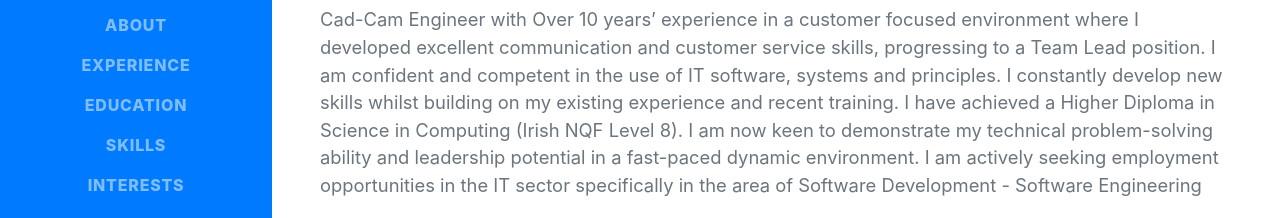
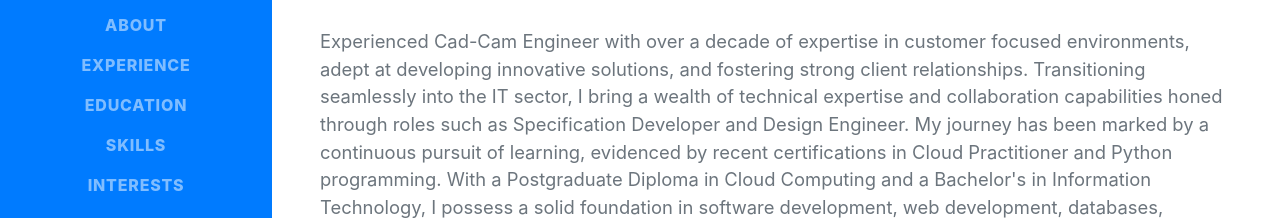
Before and after one commit to Balays33/Balays33.github.io, a plain HTML site: page index.html in a window 1280 px wide. Shown: the part 335-553 px from the top of the page. Drawn offline with nearby package versions, Linux system fonts and the light colour scheme; a web font is replaced by a local one.

Commit message:
second commit

```diff
--- a/index.html
+++ b/index.html
@@ -61,20 +61,22 @@
                         <span class="text-primary">Barcza</span>
                     </h1>
                     <div class="subheading mb-5">
+                      <h3 style="color:rgb(136, 136, 136);"><i>DESIGN DEVELOPER</i></h3>
+                      <hr>
+
                         Dublin Ireland,  · (+353) 85-109-7776 ·
                         <a href="mailto:balazs.barcza@gmail.com">balazs.barcza@gmail.com</a>
                     </div>
-                    <p class="lead mb-5">Cad-Cam Engineer with Over 10 years’ experience in a customer
-                        focused environment where I developed excellent communication
-                        and customer service skills, progressing to a Team Lead position. I
-                        am confident and competent in the use of IT software, systems and
-                        principles. I constantly develop new skills whilst building on my
-                        existing experience and recent training. I have achieved a Higher
-                        Diploma in Science in Computing (Irish NQF Level 8). I am now keen
-                        to demonstrate my technical problem-solving ability and leadership
-                        potential in a fast-paced dynamic environment. I am actively seeking
-                        employment opportunities in the IT sector specifically in the area of
-                        Software Development - Software Engineering
+                    <p class="lead mb-5">Experienced Cad-Cam Engineer with over a decade of expertise in customer
+                      focused environments, adept at developing innovative solutions, and fostering
+                       strong client relationships. Transitioning seamlessly into the IT sector, I bring a
+                       wealth of technical expertise and collaboration capabilities honed through roles
+                       such as Specification Developer and Design Engineer. My journey has been
+                       marked by a continuous pursuit of learning, evidenced by recent certifications
+                       in  Cloud Practitioner and Python programming. With a Postgraduate Diploma
+                       in Cloud Computing and a Bachelor's in Information Technology, I possess a
+                       solid foundation in software development, web development, databases,
+                       networking, and cloud-based applications.
                         </p>
                     <div class="social-icons">
                         <a class="social-icon" href="https://www.linkedin.com/in/balazs-barcza-43586756/"><i class="fab fa-linkedin-in"></i></a>
```
